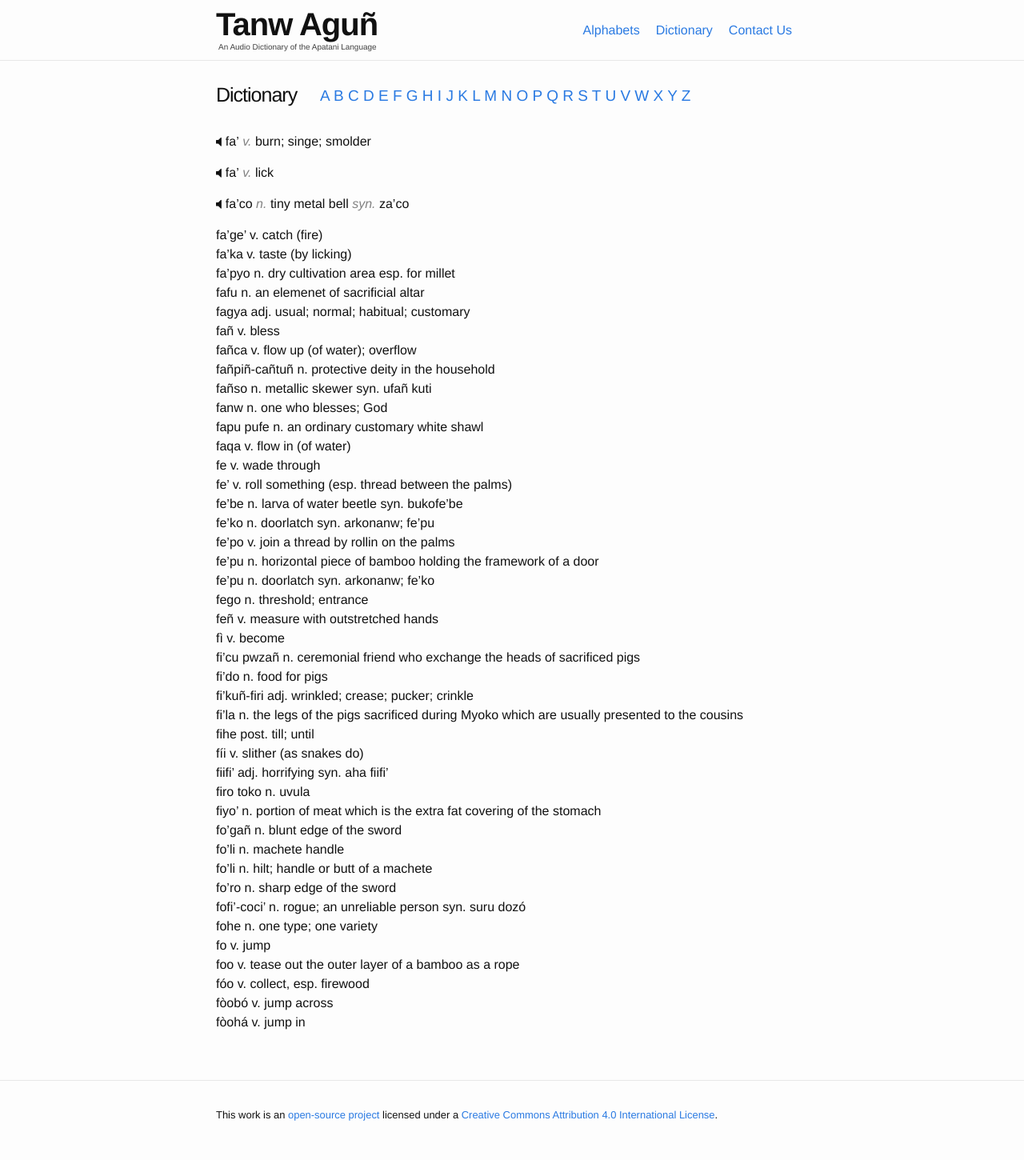
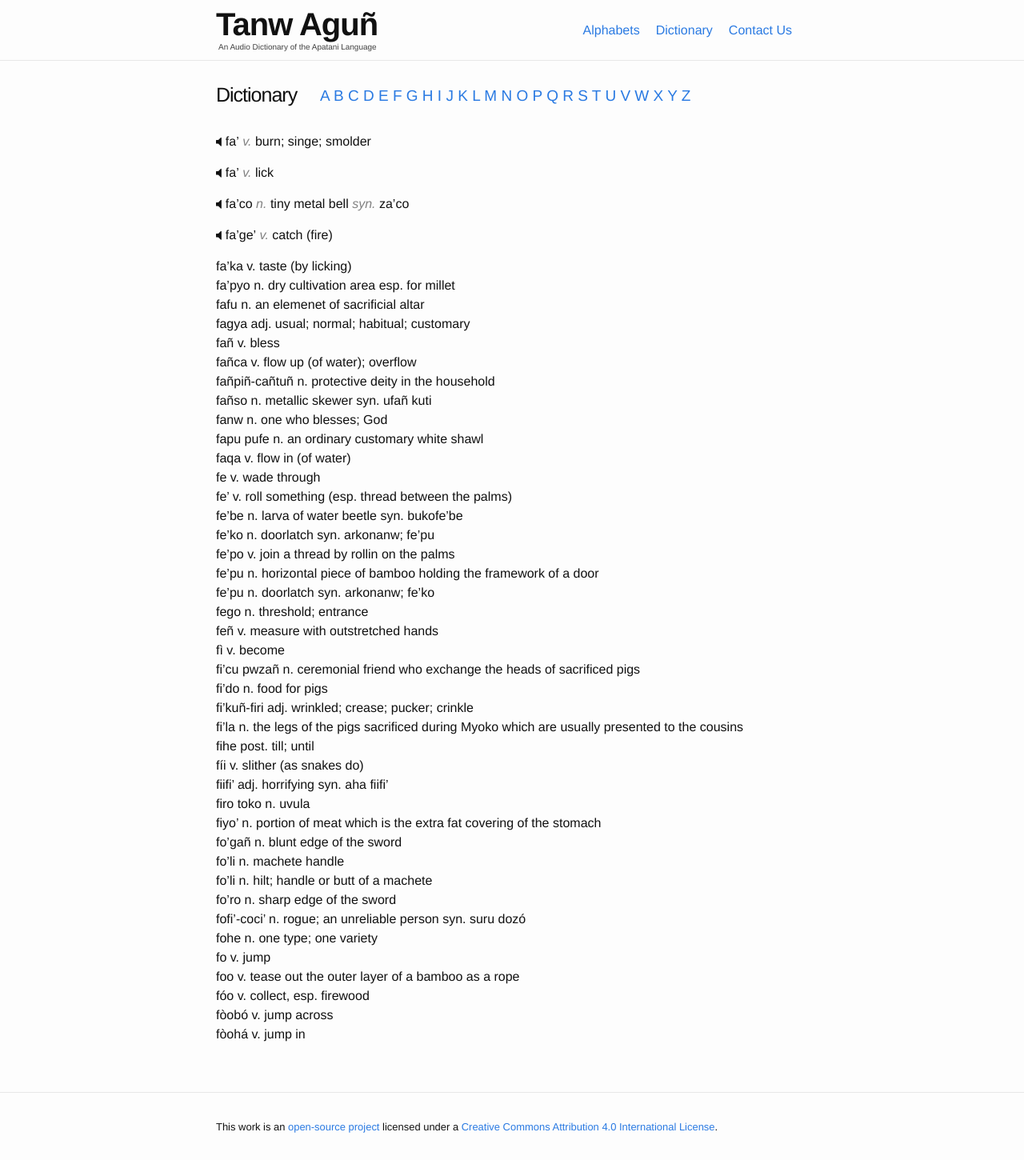
Before and after one commit to hacksparrow/language.apatani.org, a Jekyll site: the page built from dictionary/f.md, in a window 1280 px wide. Shown: the whole page at 80% size. Built offline with Jekyll 4.4.1, drawn with Linux system fonts in a browser that asks for light colours; nearby versions of some CDN libraries.

Commit message:
Update f.md

```diff
--- a/dictionary/f.md
+++ b/dictionary/f.md
@@ -9,7 +9,8 @@ __fa'__ _v._  lick
 
 __fa'co__ _n._  tiny metal bell _syn._  za'co
 
-fa'ge'  v.  catch (fire)
+__fa'ge'__  _v._  catch (fire)
+
 fa'ka v.  taste (by licking)
 fa'pyo  n.  dry cultivation area esp. for millet
 fafu  n.  an elemenet of sacrificial altar
```
